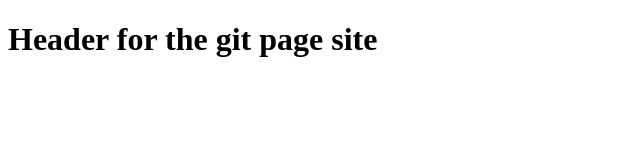
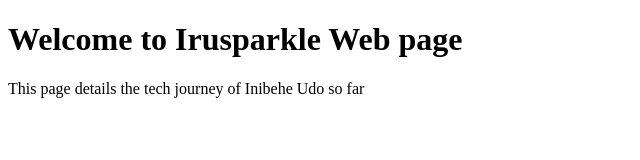
Before and after one commit to irusparkle/irusparkle.github.io, a plain HTML site: page index.html in a window 1280 px wide. Shown: the whole page, without its empty margins (0-640 px from the left). Drawn offline with Linux system fonts and the light colour scheme.

Commit message:
Fixed the problem in index.html

```diff
--- a/index.html
+++ b/index.html
@@ -5,8 +5,9 @@
         <title>Github pages</title>
     </head>
     <body>
-        <heaer>
-            <h1>Header for the git page site</h1>
-        </heaer>
+        <main>
+            <h1>Welcome to Irusparkle Web page</h1>
+            <p> This page details the tech journey of Inibehe Udo so far</p>
+        </main>
     </body>
 </html>
```
